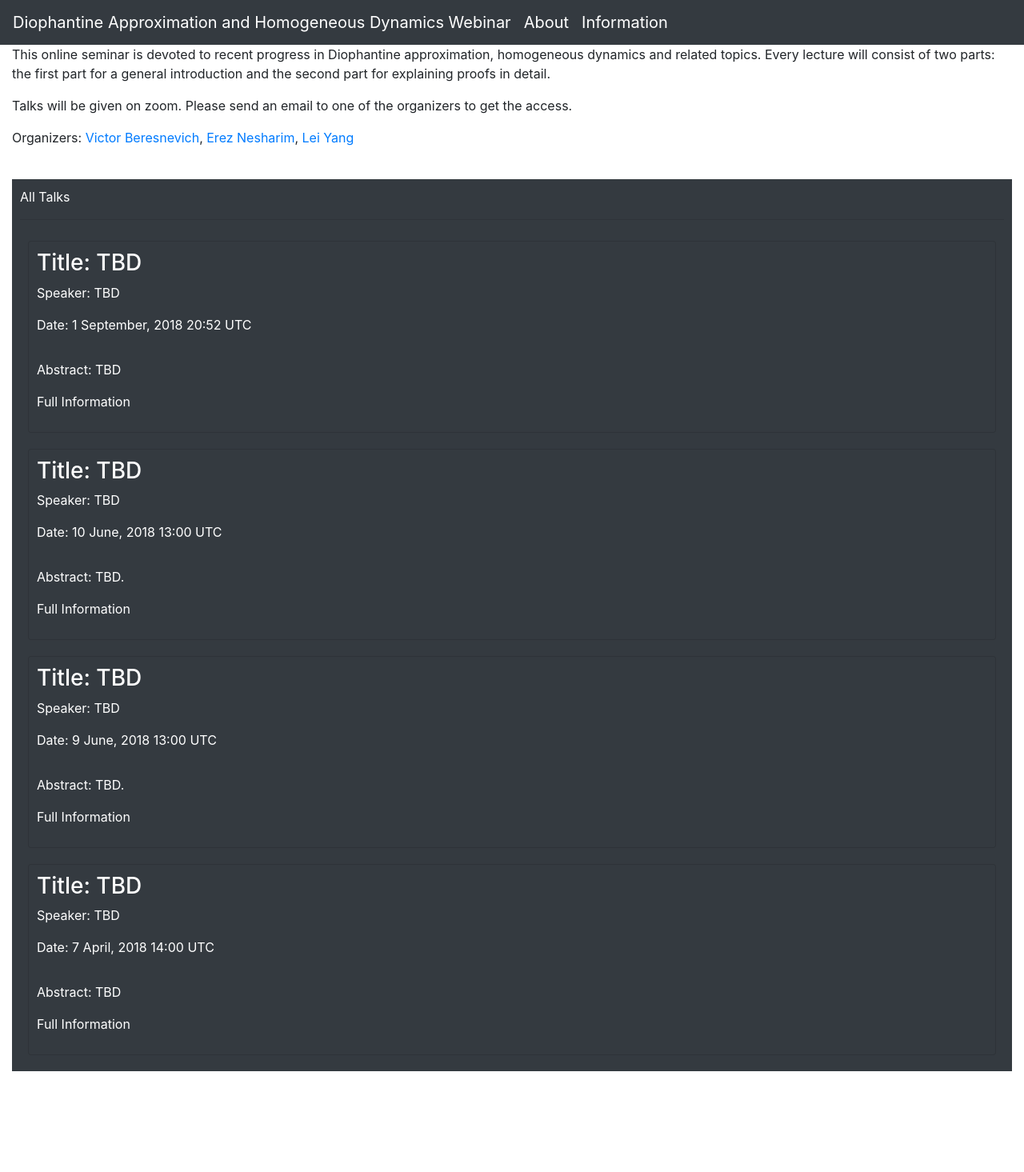
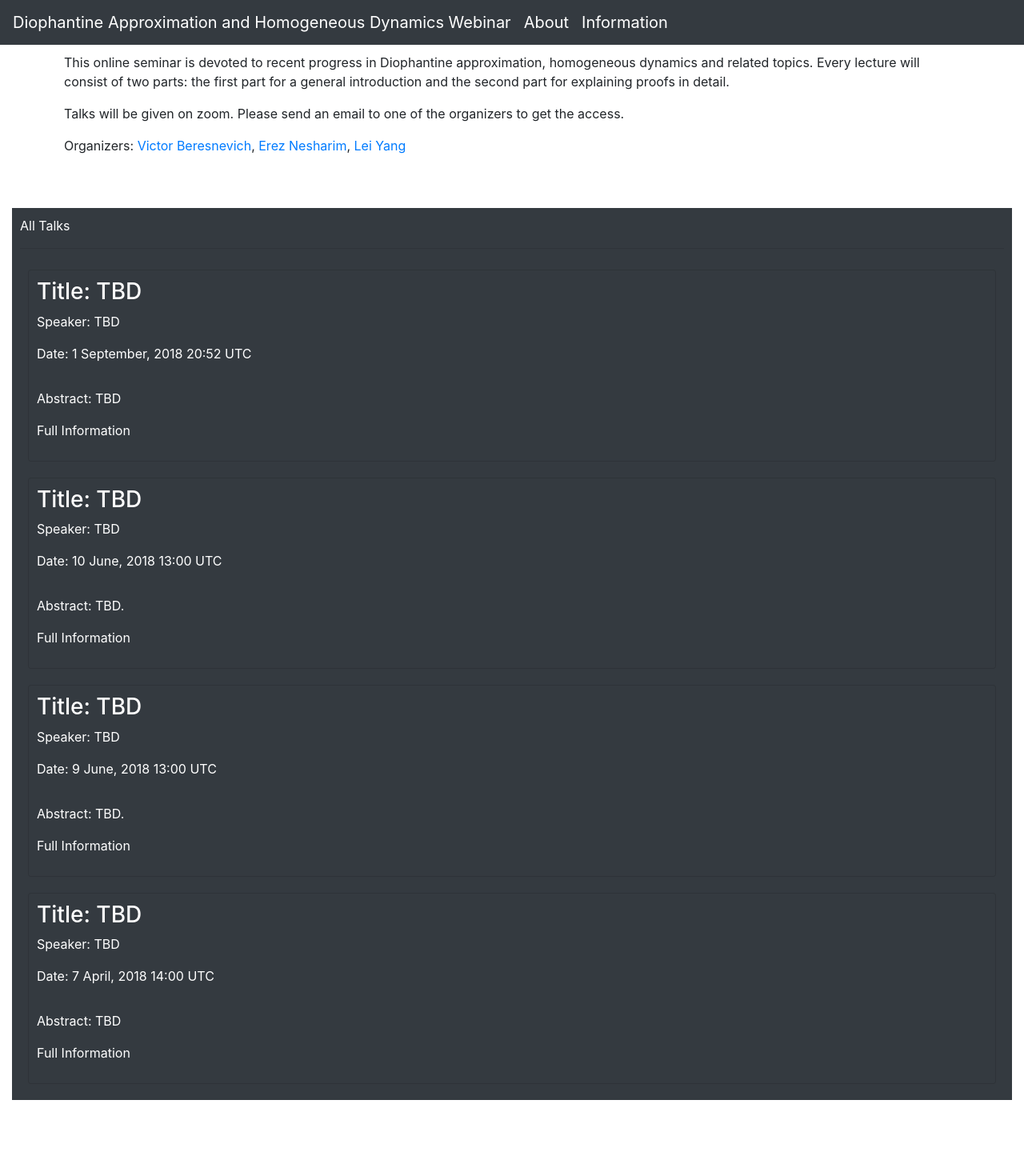
Before and after one commit to lively-cat-lover/DAHD-webinar, a Jekyll site: the page built from index.md, in a window 1280 px wide. Shown: the whole page at 80% size. Built offline with Jekyll 4.4.1, drawn with Linux system fonts in a browser that asks for light colours; before the commit the page ends 1429 px from its top, so only the background shows below that.

Commit message:
add padding

```diff
--- a/_layouts/page.html
+++ b/_layouts/page.html
@@ -1,6 +1,8 @@
 ---
 layout: default
 ---
+<div class="container">
+    {{content}}
+</div>
 
-{{content}}
 {% include blog-part.html %}
--- a/assets/css/main.css
+++ b/assets/css/main.css
@@ -21,3 +21,7 @@
     margin: 10px;
     padding: 10px;
 }
+
+.container-fluid .container{
+    padding: 10px;
+}
```
